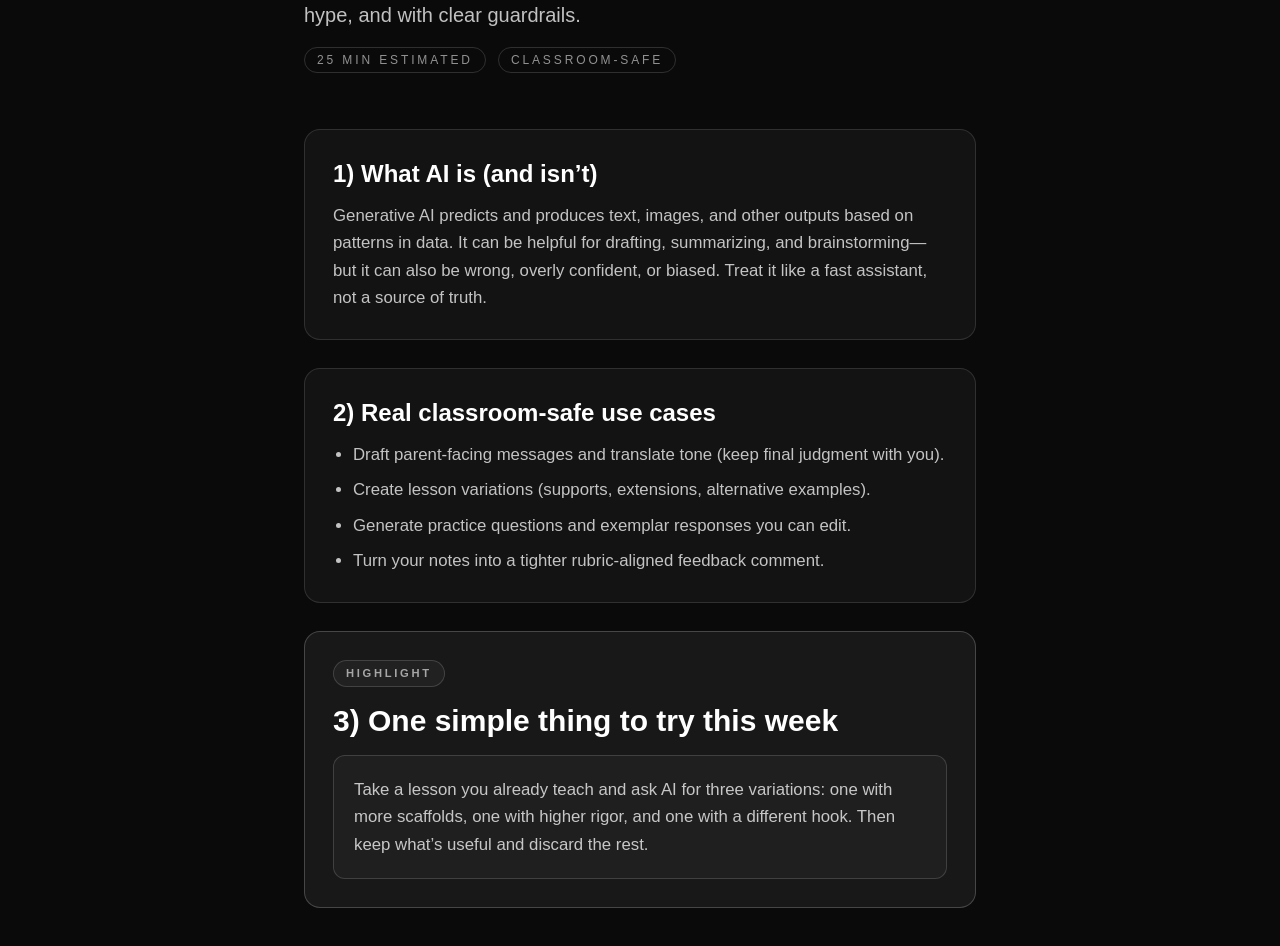
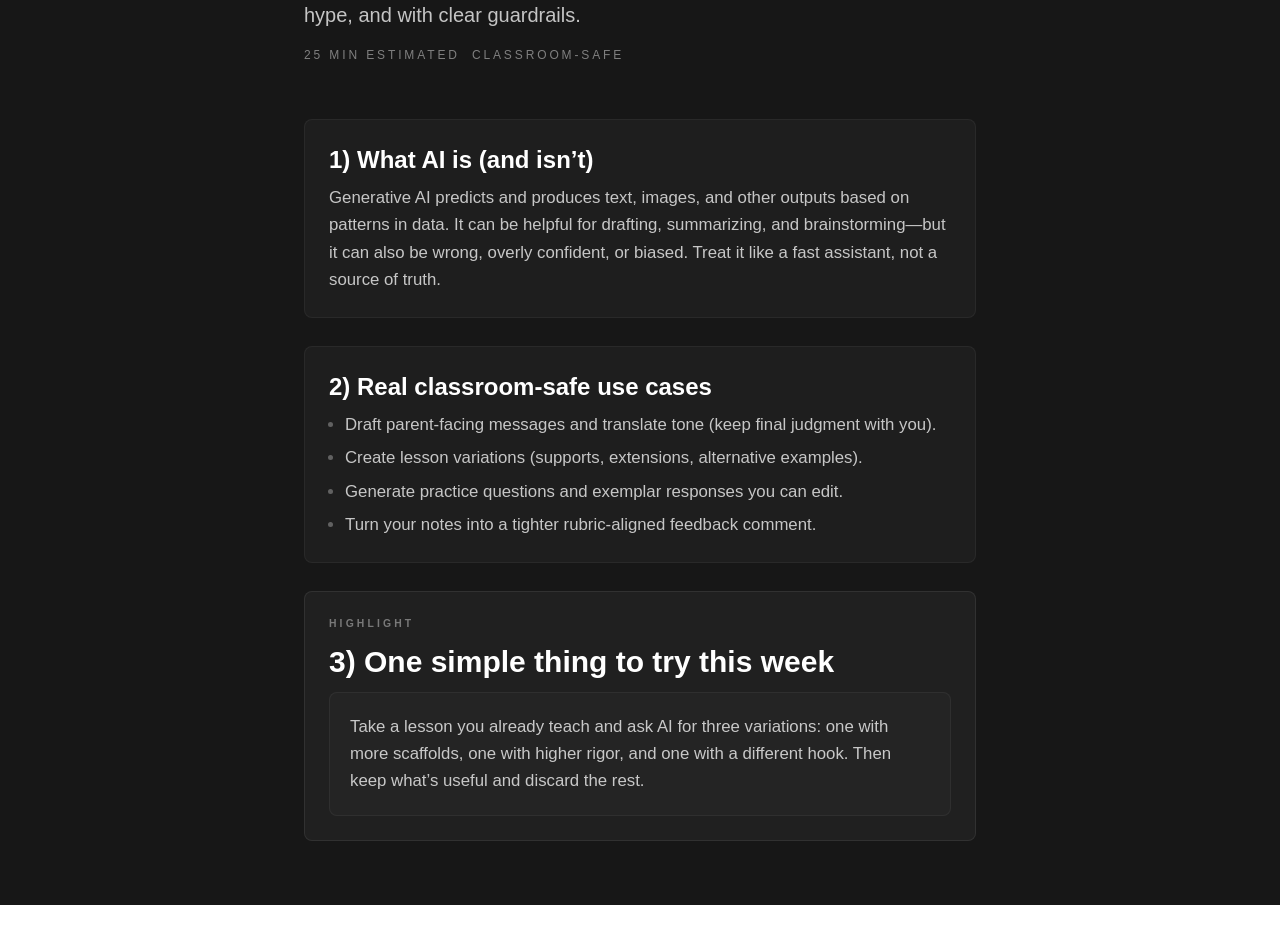
Before and after one commit to piggymom/ai-for-teachers, a Next.js app: page /week-1 in a window 1280 px wide. Shown: the part 340-1286 px from the top of the page. After the commit the page ends 1245 px from the top, so only its background shows below. Built offline with nearby package versions, Linux system fonts and the light colour scheme.

Commit message:
Refine Week 1 page styling

```diff
--- a/app/week-1/page.tsx
+++ b/app/week-1/page.tsx
@@ -7,8 +7,8 @@ type SectionCardProps = {
 };
 
 const SectionCard = ({ title, children }: SectionCardProps) => (
-  <section className="rounded-2xl border border-white/12 bg-white/[0.04] p-6 sm:p-7">
-    <div className="flex flex-col gap-3">
+  <section className="rounded-lg border border-white/5 bg-white/[0.03] p-5 sm:p-6">
+    <div className="flex flex-col gap-2">
       <h2 className="text-xl font-semibold text-white sm:text-2xl">{title}</h2>
       <div className="text-base leading-relaxed text-white/75 sm:text-[1.05rem]">
         {children}
@@ -18,11 +18,11 @@ const SectionCard = ({ title, children }: SectionCardProps) => (
 );
 
 const HighlightCard = ({ title, children }: SectionCardProps) => (
-  <section className="rounded-2xl border border-white/20 bg-white/[0.06] p-6 sm:p-7">
-    <div className="flex flex-col gap-4">
-      <div className="inline-flex w-fit items-center gap-2 rounded-full border border-white/15 bg-white/[0.04] px-3 py-1 text-[0.7rem] font-semibold uppercase tracking-[0.24em] text-white/60">
+  <section className="rounded-lg border border-white/8 bg-white/[0.04] p-5 sm:p-6">
+    <div className="flex flex-col gap-3">
+      <p className="text-[0.65rem] font-semibold uppercase tracking-[0.3em] text-white/40">
         Highlight
-      </div>
+      </p>
       <h2 className="text-2xl font-semibold text-white sm:text-3xl">{title}</h2>
       <div className="text-base leading-relaxed text-white/75 sm:text-[1.05rem]">
         {children}
@@ -33,7 +33,7 @@ const HighlightCard = ({ title, children }: SectionCardProps) => (
 
 export default function Week1Page() {
   return (
-    <main className="min-h-screen bg-neutral-950 text-white">
+    <main className="min-h-screen bg-neutral-900 text-white">
       <div className="mx-auto flex max-w-3xl flex-col gap-12 px-6 py-14 sm:gap-14 sm:py-16 lg:px-12">
         <nav>
           <Link
@@ -56,11 +56,9 @@ export default function Week1Page() {
               Practical guidance for using AI to support your teaching practice—without hype, and
               with clear guardrails.
             </p>
-            <div className="flex flex-wrap items-center gap-3 text-xs uppercase tracking-[0.24em] text-white/55">
-              <span className="rounded-full border border-white/15 px-3 py-1">
-                25 min estimated
-              </span>
-              <span className="rounded-full border border-white/15 px-3 py-1">Classroom-safe</span>
+            <div className="flex flex-wrap items-center gap-3 text-xs uppercase tracking-[0.24em] text-white/45">
+              <span>25 min estimated</span>
+              <span>Classroom-safe</span>
             </div>
           </div>
         </header>
@@ -76,7 +74,7 @@ export default function Week1Page() {
           </SectionCard>
 
           <SectionCard title="2) Real classroom-safe use cases">
-            <ul className="list-disc space-y-2 pl-5 text-white/75">
+            <ul className="list-disc space-y-1.5 pl-4 text-white/75 marker:text-white/30">
               <li>Draft parent-facing messages and translate tone (keep final judgment with you).</li>
               <li>Create lesson variations (supports, extensions, alternative examples).</li>
               <li>Generate practice questions and exemplar responses you can edit.</li>
@@ -85,7 +83,7 @@ export default function Week1Page() {
           </SectionCard>
 
           <HighlightCard title="3) One simple thing to try this week">
-            <aside className="rounded-xl border border-white/15 bg-white/[0.03] p-4 sm:p-5">
+            <aside className="rounded-lg border border-white/5 bg-white/[0.02] p-4 sm:p-5">
               <p className="text-base leading-relaxed text-white/75 sm:text-[1.05rem]">
                 Take a lesson you already teach and ask AI for three variations: one with more
                 scaffolds, one with higher rigor, and one with a different hook. Then keep what’s
```
